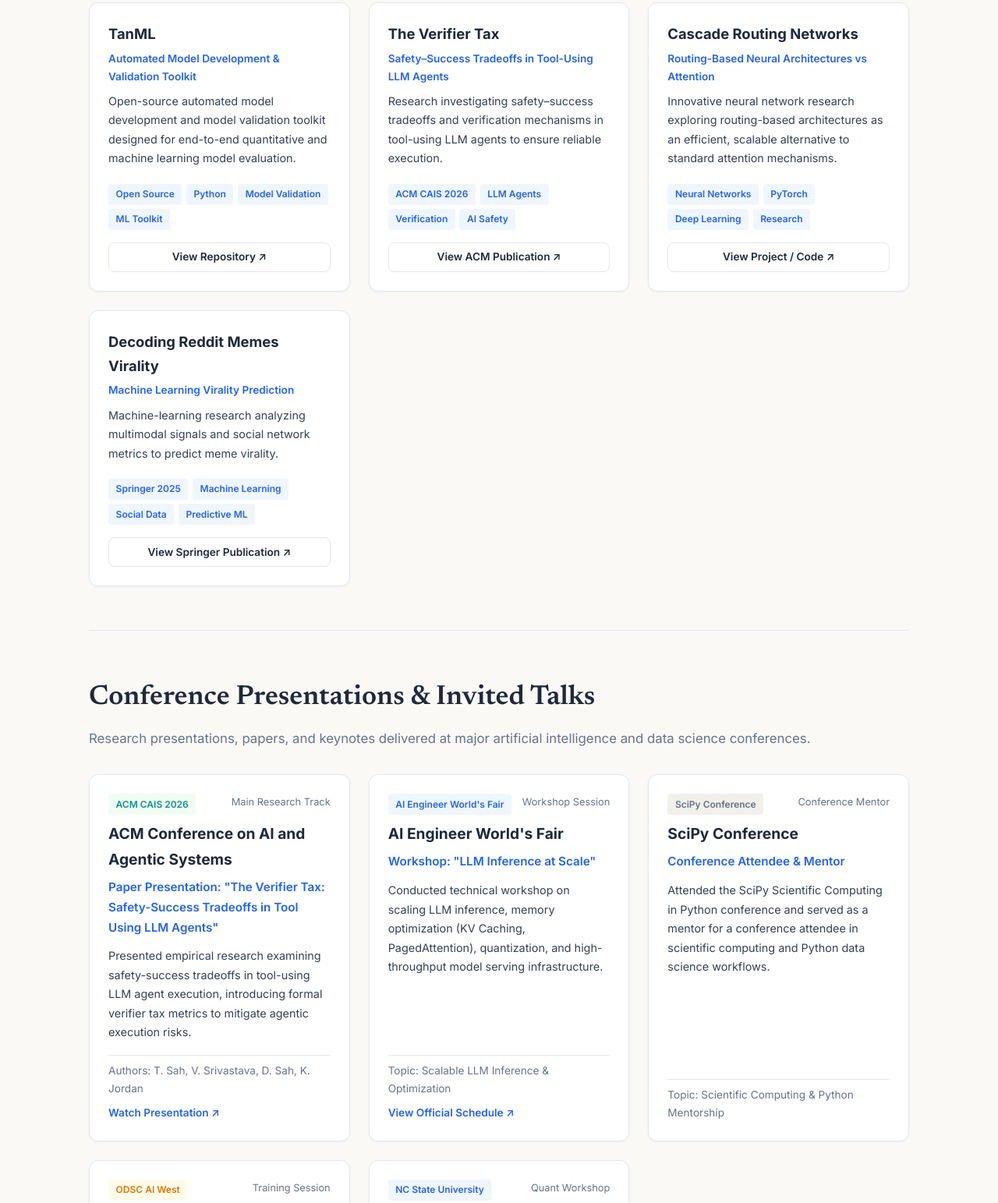
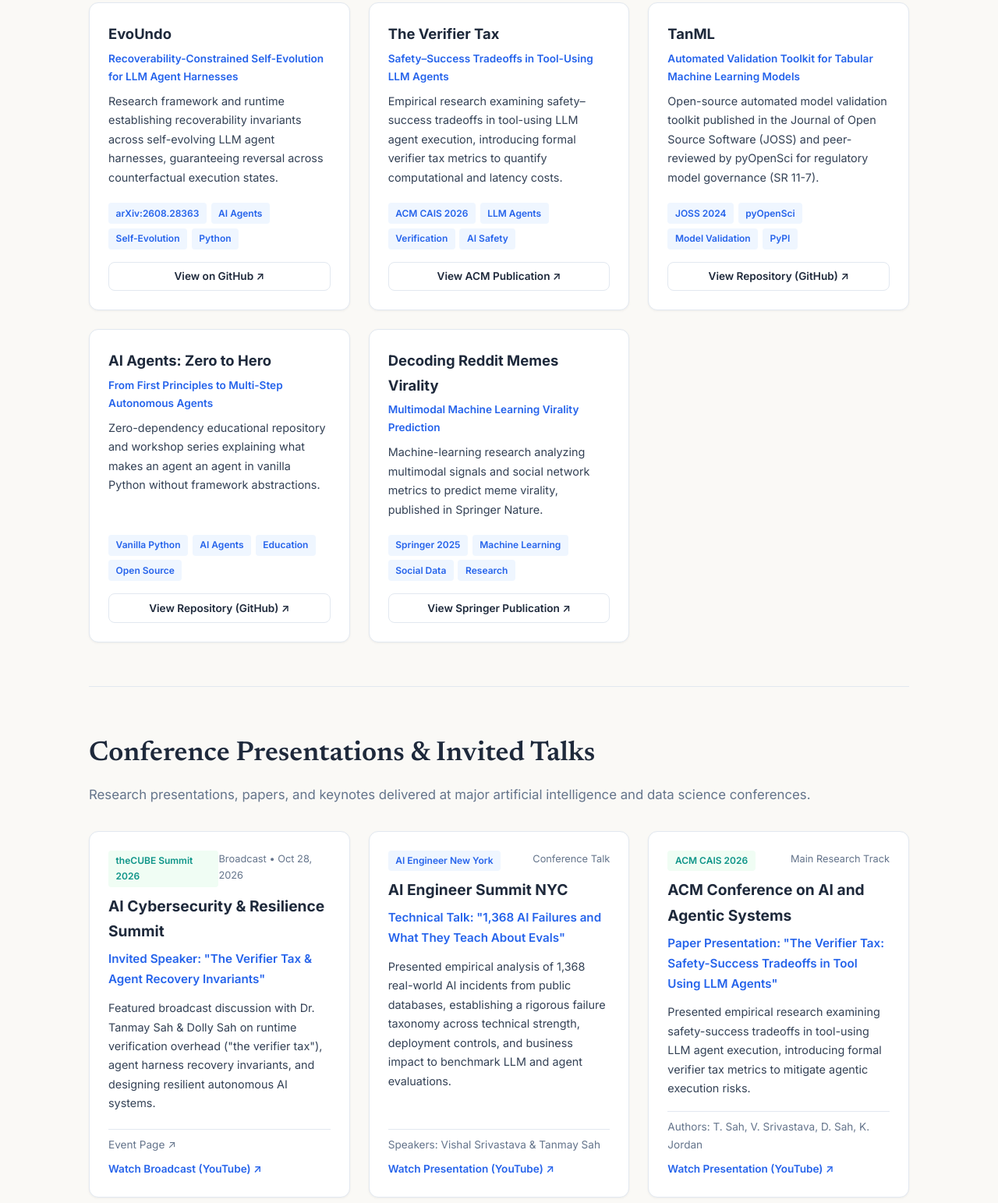
Before and after one commit to tradertanmay/tradertanmay.github.io, a plain HTML site: page index.html in a window 1280 px wide. Shown: the part 720-2263 px from the top of the page at 78% size. Drawn offline with Linux system fonts and the light colour scheme.

Commit message:
feat: update original portfolio with simplified bio, EvoUndo, TanML links, AI Engineer NY, and theCUBE summit

```diff
--- a/index.html
+++ b/index.html
@@ -49,7 +49,7 @@
       </div>
 
       <p class="hero-description">
-        I am an AI researcher and quantitative modeler specializing in machine learning, model validation, large language models, AI agents, verification, and neural routing architectures.
+        I am an AI researcher and senior quantitative modeler. I study how AI agents can improve themselves, recover from mistakes, and remain reliable.
       </p>
 
       <!-- Academic & Social Badges -->
@@ -62,7 +62,7 @@
       <div class="hero-actions">
         <a href="#research" class="btn-primary">View Selected Research →</a>
         <a href="#conferences" class="btn-secondary">Conference Presentations</a>
-        <a href="https://github.com/tradertanmay/ai-concepts" target="_blank" class="btn-secondary">AI Concepts Open Source Repo ↗</a>
+        <a href="https://github.com/tradertanmay/ai-agents-zero-to-hero" target="_blank" class="btn-secondary">Zero to Hero Agent Repo ↗</a>
       </div>
     </section>
 
@@ -84,6 +84,45 @@
       </div>
 
       <div class="grid-2">
+        <!-- theCUBE Summit 2026 -->
+        <div class="card" style="display: flex; flex-direction: column; justify-content: space-between;">
+          <div>
+            <div style="display: flex; justify-content: space-between; align-items: flex-start; margin-bottom: 0.5rem;">
+              <span class="badge badge-success">theCUBE Summit 2026</span>
+              <span style="font-size: 0.8rem; color: var(--text-muted);">Broadcast &bull; Oct 28, 2026</span>
+            </div>
+            <h3 style="font-size: 1.2rem; color: var(--text-ink); margin-bottom: 0.4rem;">AI Cybersecurity & Resilience Summit</h3>
+            <p style="font-size: 0.95rem; color: var(--accent-primary); font-weight: 600; margin-bottom: 0.75rem;">Invited Speaker: "The Verifier Tax & Agent Recovery Invariants"</p>
+            <p style="font-size: 0.9rem; color: var(--text-body); margin-bottom: 1rem;">
+              Featured broadcast discussion with Dr. Tanmay Sah & Dolly Sah on runtime verification overhead ("the verifier tax"), agent harness recovery invariants, and designing resilient autonomous AI systems.
+            </p>
+          </div>
+          <div style="font-size: 0.85rem; color: var(--text-muted); border-top: 1px solid var(--border-color); padding-top: 0.5rem; display: flex; justify-content: space-between; align-items: center; flex-wrap: wrap; gap: 0.5rem;">
+            <a href="https://www.thecube.net/events/thecube/ai-cybersecurity-and-resilience-summit" target="_blank" style="color: var(--text-muted); text-decoration: none;">Event Page ↗</a>
+            <a href="https://www.youtube.com/watch?v=lpb95x5S2_E" target="_blank" style="color: var(--accent-primary); font-weight: 600; text-decoration: none;">Watch Broadcast (YouTube) ↗</a>
+          </div>
+        </div>
+
+        <!-- AI Engineer New York -->
+        <div class="card" style="display: flex; flex-direction: column; justify-content: space-between;">
+          <div>
+            <div style="display: flex; justify-content: space-between; align-items: flex-start; margin-bottom: 0.5rem;">
+              <span class="badge badge-primary">AI Engineer New York</span>
+              <span style="font-size: 0.8rem; color: var(--text-muted);">Conference Talk</span>
+            </div>
+            <h3 style="font-size: 1.2rem; color: var(--text-ink); margin-bottom: 0.4rem;">AI Engineer Summit NYC</h3>
+            <p style="font-size: 0.95rem; color: var(--accent-primary); font-weight: 600; margin-bottom: 0.75rem;">Technical Talk: "1,368 AI Failures and What They Teach About Evals"</p>
+            <p style="font-size: 0.9rem; color: var(--text-body); margin-bottom: 1rem;">
+              Presented empirical analysis of 1,368 real-world AI incidents from public databases, establishing a rigorous failure taxonomy across technical strength, deployment controls, and business impact to benchmark LLM and agent evaluations.
+            </p>
+          </div>
+          <div style="font-size: 0.85rem; color: var(--text-muted); border-top: 1px solid var(--border-color); padding-top: 0.5rem; display: flex; justify-content: space-between; align-items: center; flex-wrap: wrap; gap: 0.5rem;">
+            <span>Speakers: Vishal Srivastava & Tanmay Sah</span>
+            <a href="https://www.youtube.com/watch?v=mMw3arwQsL0" target="_blank" style="color: var(--accent-primary); font-weight: 600; text-decoration: none;">Watch Presentation (YouTube) ↗</a>
+          </div>
+        </div>
+
+        <!-- ACM CAIS 2026 -->
         <div class="card" style="display: flex; flex-direction: column; justify-content: space-between;">
           <div>
             <div style="display: flex; justify-content: space-between; align-items: flex-start; margin-bottom: 0.5rem;">
@@ -98,10 +137,11 @@
           </div>
           <div style="font-size: 0.85rem; color: var(--text-muted); border-top: 1px solid var(--border-color); padding-top: 0.5rem; display: flex; justify-content: space-between; align-items: center; flex-wrap: wrap; gap: 0.5rem;">
             <span>Authors: T. Sah, V. Srivastava, D. Sah, K. Jordan</span>
-            <a href="https://www.youtube.com/watch?v=Mr5lr1MBDSM&t=310s" target="_blank" style="color: var(--accent-primary); font-weight: 600; text-decoration: none;">Watch Presentation ↗</a>
+            <a href="https://www.youtube.com/watch?v=Mr5lr1MBDSM&t=310s" target="_blank" style="color: var(--accent-primary); font-weight: 600; text-decoration: none;">Watch Presentation (YouTube) ↗</a>
           </div>
         </div>
 
+        <!-- AI Engineer World's Fair -->
         <div class="card" style="display: flex; flex-direction: column; justify-content: space-between;">
           <div>
             <div style="display: flex; justify-content: space-between; align-items: flex-start; margin-bottom: 0.5rem;">
@@ -115,8 +155,8 @@
             </p>
           </div>
           <div style="font-size: 0.85rem; color: var(--text-muted); border-top: 1px solid var(--border-color); padding-top: 0.5rem; display: flex; justify-content: space-between; align-items: center; flex-wrap: wrap; gap: 0.5rem;">
-            <span>Topic: Scalable LLM Inference & Optimization</span>
-            <a href="https://www.ai.engineer/worldsfair/schedule?view=canvas&session=asn_slot_2026_06_29_workshop_track_03_1210_2026_06_15t12_20_19_746z" target="_blank" style="color: var(--accent-primary); font-weight: 600; text-decoration: none;">View Official Schedule ↗</a>
+            <a href="https://www.ai.engineer/worldsfair/schedule?view=canvas&session=asn_slot_2026_06_29_workshop_track_03_1210_2026_06_15t12_20_19_746z" target="_blank" style="color: var(--text-muted); text-decoration: none;">View Schedule ↗</a>
+            <a href="https://www.youtube.com/watch?v=y2W4FNAuPEA" target="_blank" style="color: var(--accent-primary); font-weight: 600; text-decoration: none;">Watch Workshop (YouTube) ↗</a>
           </div>
         </div>
 
--- a/js/resume-data.js
+++ b/js/resume-data.js
@@ -61,34 +61,42 @@
 
   projects: [
     {
-      title: "TanML",
-      subtitle: "Automated Model Development & Validation Toolkit",
-      description: "Open-source automated model development and model validation toolkit designed for end-to-end quantitative and machine learning model evaluation.",
-      tags: ["Open Source", "Python", "Model Validation", "ML Toolkit"],
-      githubUrl: "https://github.com/tradertanmay",
-      btnLabel: "View Repository ↗"
+      title: "EvoUndo",
+      subtitle: "Recoverability-Constrained Self-Evolution for LLM Agent Harnesses",
+      description: "Research framework and runtime establishing recoverability invariants across self-evolving LLM agent harnesses, guaranteeing reversal across counterfactual execution states.",
+      tags: ["arXiv:2608.28363", "AI Agents", "Self-Evolution", "Python"],
+      githubUrl: "https://github.com/evoundo/evoundo",
+      btnLabel: "View on GitHub ↗"
     },
     {
       title: "The Verifier Tax",
       subtitle: "Safety–Success Tradeoffs in Tool-Using LLM Agents",
-      description: "Research investigating safety–success tradeoffs and verification mechanisms in tool-using LLM agents to ensure reliable execution.",
+      description: "Empirical research examining safety–success tradeoffs in tool-using LLM agent execution, introducing formal verifier tax metrics to quantify computational and latency costs.",
       tags: ["ACM CAIS 2026", "LLM Agents", "Verification", "AI Safety"],
       githubUrl: "https://dl.acm.org/doi/full/10.1145/3786335.3813160",
       btnLabel: "View ACM Publication ↗"
     },
     {
-      title: "Cascade Routing Networks",
-      subtitle: "Routing-Based Neural Architectures vs Attention",
-      description: "Innovative neural network research exploring routing-based architectures as an efficient, scalable alternative to standard attention mechanisms.",
-      tags: ["Neural Networks", "PyTorch", "Deep Learning", "Research"],
-      githubUrl: "https://github.com/tradertanmay",
-      btnLabel: "View Project / Code ↗"
+      title: "TanML",
+      subtitle: "Automated Validation Toolkit for Tabular Machine Learning Models",
+      description: "Open-source automated model validation toolkit published in the Journal of Open Source Software (JOSS) and peer-reviewed by pyOpenSci for regulatory model governance (SR 11-7).",
+      tags: ["JOSS 2024", "pyOpenSci", "Model Validation", "PyPI"],
+      githubUrl: "https://github.com/tdlabs-ai/tanml",
+      btnLabel: "View Repository (GitHub) ↗"
+    },
+    {
+      title: "AI Agents: Zero to Hero",
+      subtitle: "From First Principles to Multi-Step Autonomous Agents",
+      description: "Zero-dependency educational repository and workshop series explaining what makes an agent an agent in vanilla Python without framework abstractions.",
+      tags: ["Vanilla Python", "AI Agents", "Education", "Open Source"],
+      githubUrl: "https://github.com/tradertanmay/ai-agents-zero-to-hero",
+      btnLabel: "View Repository (GitHub) ↗"
     },
     {
       title: "Decoding Reddit Memes Virality",
-      subtitle: "Machine Learning Virality Prediction",
-      description: "Machine-learning research analyzing multimodal signals and social network metrics to predict meme virality.",
-      tags: ["Springer 2025", "Machine Learning", "Social Data", "Predictive ML"],
+      subtitle: "Multimodal Machine Learning Virality Prediction",
+      description: "Machine-learning research analyzing multimodal signals and social network metrics to predict meme virality, published in Springer Nature.",
+      tags: ["Springer 2025", "Machine Learning", "Social Data", "Research"],
       githubUrl: "https://link.springer.com/article/10.1007/s41060-025-00772-5",
       btnLabel: "View Springer Publication ↗"
     }
```
Also changed, not shown: 1 other file.
